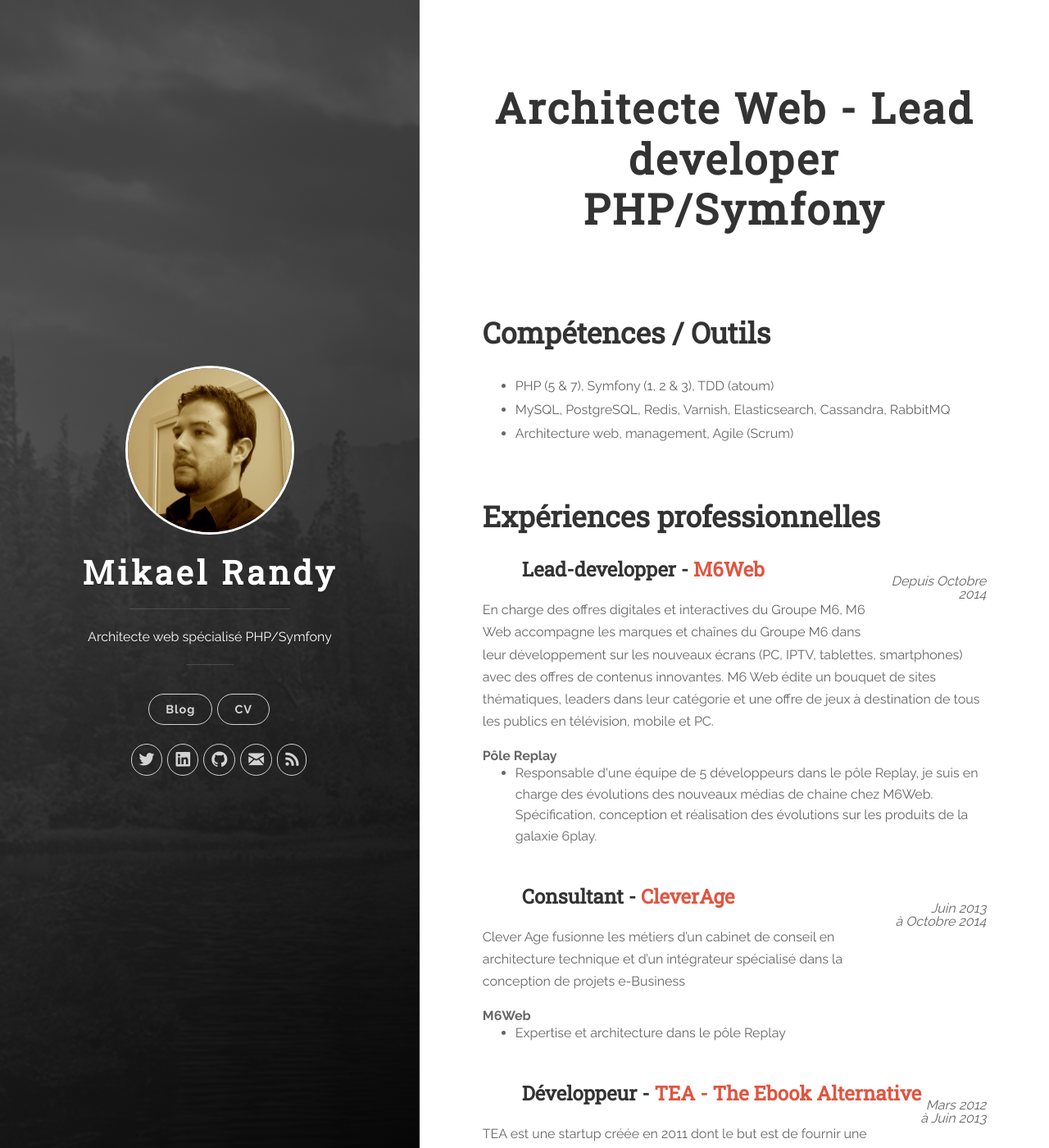
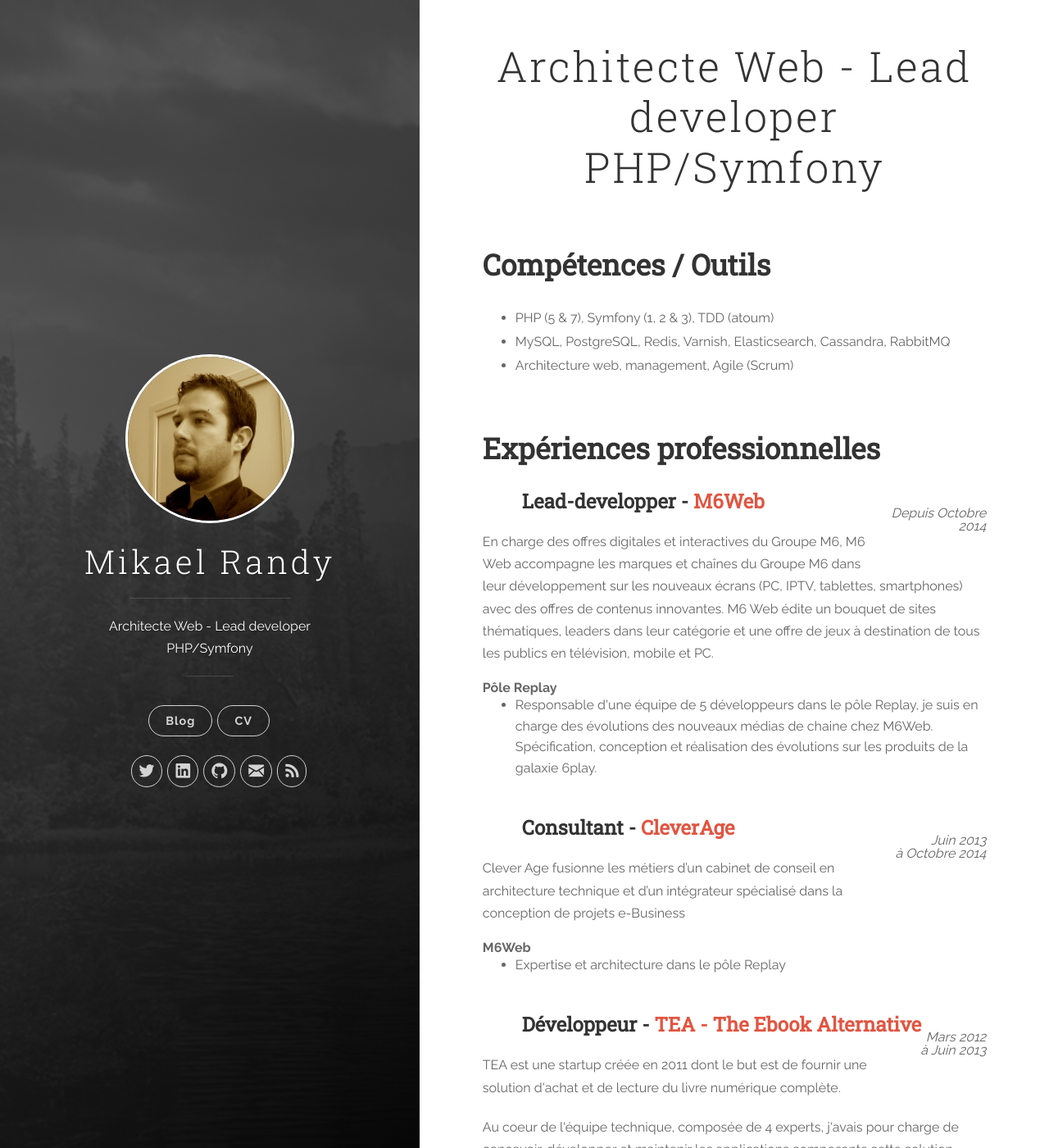
Before and after one commit to mikaelrandy/mikaelrandy.github.io, a Jekyll site: the page built from cv.html, in a window 1280 px wide and 1400 px high. Shown: the whole window at 82% size. Built offline with Jekyll 4.4.1, drawn with Linux system fonts in a browser that asks for light colours; nearby versions of some CDN libraries.

Commit message:
Mod: update CV

```diff
--- a/_config.yml
+++ b/_config.yml
@@ -1,6 +1,6 @@
 # Site settings
 title: Mikael Randy
-description: 'Architecte web spécialisé PHP/Symfony'
+description: 'Architecte Web - Lead developer PHP/Symfony'
 url: 'http://www.mikaelrandy.fr'
 baseurl: '/'
 google_analytics: 'UA-15210241-1'
--- a/css/cv.css
+++ b/css/cv.css
@@ -1,8 +1,6 @@
-h1 {
+h1.title {
     text-align: center;
-    margin-top: 1em;
-    margin-bottom: 2em;
-    font-weight: bold;
+    margin-bottom: 1em;
 }
 
 h2 {
--- a/cv.html
+++ b/cv.html
@@ -3,7 +3,7 @@
 custom_css: cv.css
 ---
 
-<h1>Architecte Web - Lead developer PHP/Symfony</h1>
+<h1 class="title">{{ site.description }}</h1>
 
 <div>
     <h2>Compétences / Outils</h2>
```
